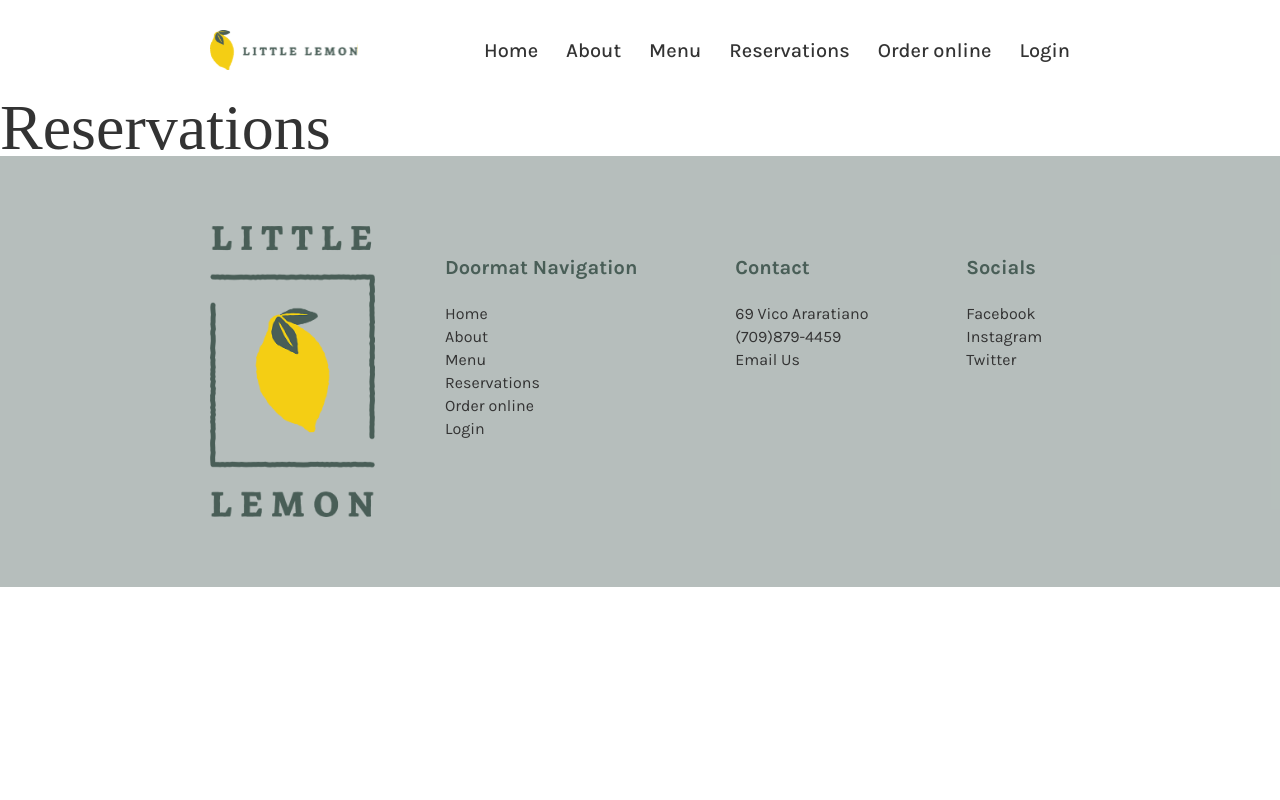
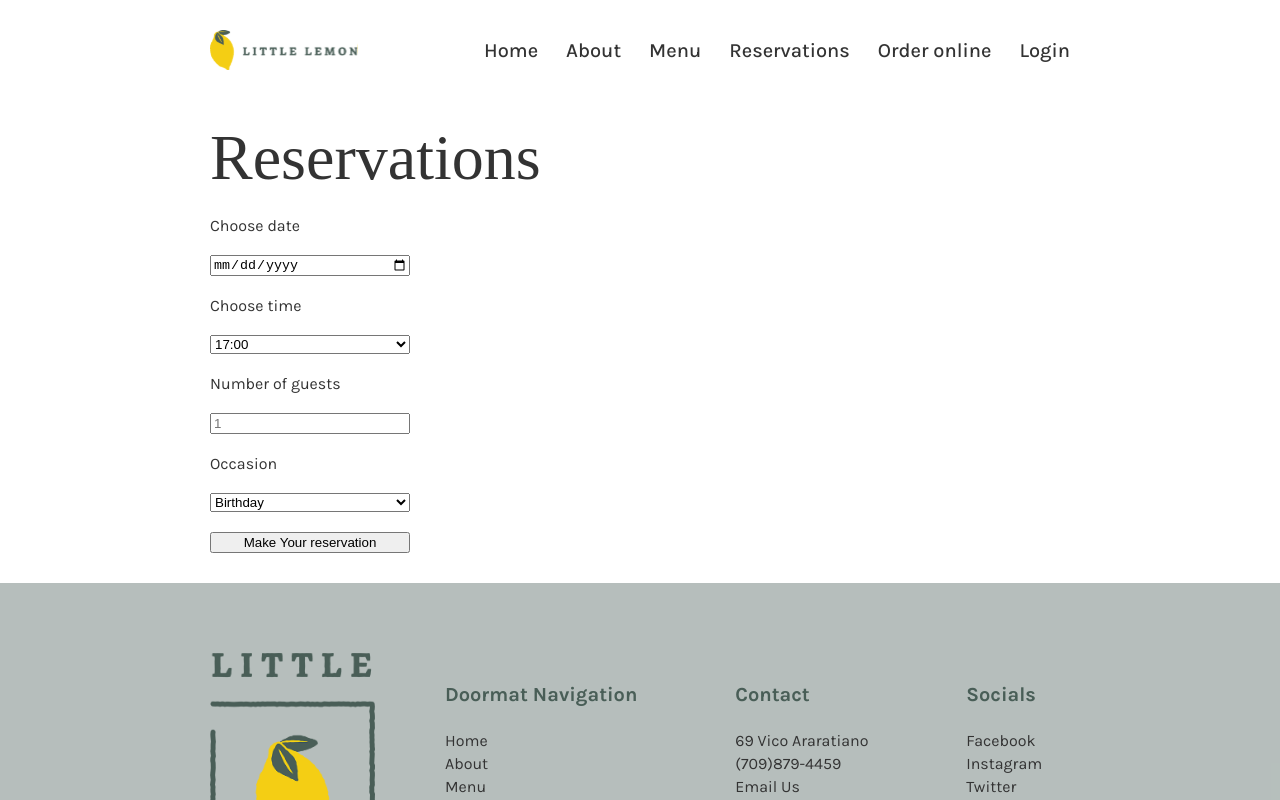
Before and after one commit to AntonelloBottero/capstone-app, a React (Create React App) app: page /reservations in a window 1280 px wide. Shown: the top 800 px of the page. Built offline with nearby package versions, Linux system fonts and the light colour scheme; a web font is replaced by a local one.

Commit message:
feat: reservation form

```diff
--- a/src/Pages/Reservations/index.js
+++ b/src/Pages/Reservations/index.js
@@ -1,7 +1,20 @@
+import ReservationForm from 'components/ReservationForm.js';
+
 export default function Reservations() {
     return (
         <>
-            <h1>Reservations</h1>
+            <section className="reservations section">
+                <div class="section__inner">
+                    <div className="row">
+                        <div className="col-12">
+                            <h1>Reservations</h1>
+                        </div>
+                        <div className="col-12">
+                            <ReservationForm />
+                        </div>
+                    </div>
+                </div>
+            </section>
         </>
     )
 }
--- /dev/null
+++ b/src/components/ReservationForm.js
@@ -0,0 +1,25 @@
+export default function ReservationForm() {
+    return (
+        <form style={{display: 'grid', maxWidth: '200px', gap: '20px'}}>
+            <label for="res-date">Choose date</label>
+            <input type="date" id="res-date" />
+            <label for="res-time">Choose time</label>
+            <select id="res-time ">
+                <option>17:00</option>
+                <option>18:00</option>
+                <option>19:00</option>
+                <option>20:00</option>
+                <option>21:00</option>
+                <option>22:00</option>
+            </select>
+            <label for="guests">Number of guests</label>
+            <input type="number" placeholder="1" min="1" max="10" id="guests" />
+            <label for="occasion">Occasion</label>
+            <select id="occasion">
+                <option>Birthday</option>
+                <option>Anniversary</option>
+            </select>
+            <input type="submit" value="Make Your reservation" />
+        </form>
+    )
+}
```
